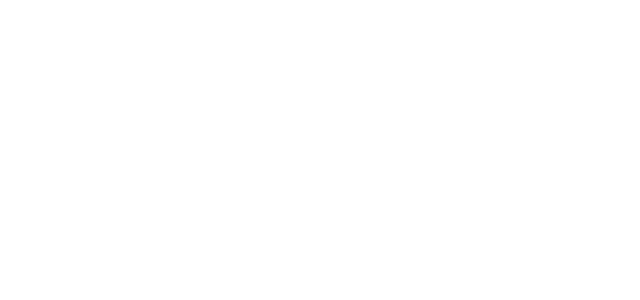
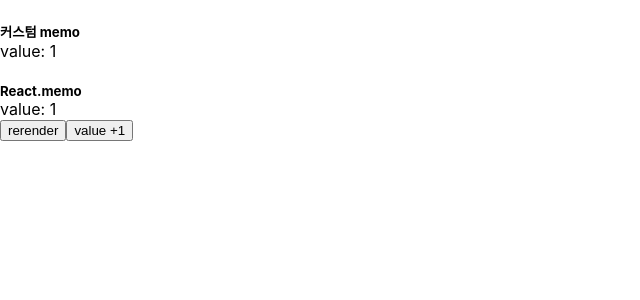
Before and after one commit to czmcm5/react-study, a React (Create React App) app: page /custom-memo in a window 1280 px wide. Before the commit this address had no page. Shown: the top 300 px of the page, without its empty margins (0-640 px from the left). Built offline with nearby package versions, Linux system fonts and the light colour scheme.

Commit message:
1/19(월) 커스텀 React.memo 구현

```diff
--- a/src/App.tsx
+++ b/src/App.tsx
@@ -4,6 +4,7 @@
 import Infinite_scroll from "./page/infinite-scroll";
 import Custom_useMemo from "./page/custom-useMemo";
 import Custom_useCallback from "./page/custom-useCallback";
+import Custom_memo from "./page/custom-memo";
 
 function App() {
   return (
@@ -13,6 +14,7 @@
       <Route path="/custom-ref" element={<Custom_ref />} />
       <Route path="/custom-useMemo" element={<Custom_useMemo />} />
       <Route path="/custom-useCallback" element={<Custom_useCallback />} />
+      <Route path="/custom-memo" element={<Custom_memo />} />
     </Routes>
   );
 }
--- a/src/page/Home.tsx
+++ b/src/page/Home.tsx
@@ -18,6 +18,7 @@
   const go_ref_test = () => Navigate("/custom-ref");
   const go_useMemo_test = () => Navigate("/custom-useMemo");
   const go_useCallback_test = () => Navigate("/custom-useCallback");
+  const go_memo_test = () => Navigate("/custom-memo");
 
   return (
     <Menu>
@@ -26,6 +27,7 @@
         <li onClick={go_ref_test}>커스텀 ref</li>
         <li onClick={go_useMemo_test}>커스텀 useMemo</li>
         <li onClick={go_useCallback_test}>커스텀 useCallback</li>
+        <li onClick={go_memo_test}>커스텀 React.memo</li>
       </ul>
     </Menu>
   );
--- /dev/null
+++ b/src/page/custom-memo.tsx
@@ -0,0 +1,66 @@
+import React, { ComponentType, useRef, useState } from "react";
+import { shallowEquals } from "./custom-useMemo";
+
+function Mymemo<P extends object>(
+  Component: ComponentType<P>,
+  _equals = shallowEquals
+) {
+  const MemoComponent = (props: P) => {
+    const preProps = useRef<P | null>(null);
+    // const preComponent = useRef<ComponentType<P>>는 왜 안됬던걸까?
+    // useRef<ComponentType<P>> : 컴포넌트 자체(즉, ComponentType<P>)를 저장하려는 의도
+    // useRef<JSX.Element> : 컴포넌트가 반환하는 JSX 요소를 저장하려는 의도
+    // preComponent는 "컴포넌트 함수 자체"를 저장하는 것으로, 렌더링 추적 불가
+    const preRender = useRef<JSX.Element | null>(null);
+
+    // props 변화 감지
+    if (!preProps.current || !_equals(preProps.current, props)) {
+      preProps.current = props;
+      preRender.current = <Component {...props} />;
+      // <Component ... /> 형태로 저장을 못할 때가 있다. 그럴땐
+      // preRender.current = React.createElement(Component, props);
+    }
+    // props 변화 없음
+    return preRender.current;
+  };
+  return MemoComponent;
+}
+
+// 커스텀 memo
+const TestComponent = Mymemo(({ value, ...props }: { value: number }) => {
+  console.log("커스텀 memo 랜더링");
+  return (
+    <div data-testid="test-component" {...props}>
+      <h5 style={{ marginBottom: 0 }}>커스텀 memo</h5>
+      value: {JSON.stringify(value)}
+    </div>
+  );
+});
+
+// 정답
+const AnswerComponent = React.memo(({ value, ...props }: { value: number }) => {
+  console.log("React.memo 랜더링");
+  return (
+    <div data-testid="test-component" {...props}>
+      <h5 style={{ marginBottom: 0 }}>React.memo</h5>
+      value: {JSON.stringify(value)}
+    </div>
+  );
+});
+
+const Custom_memo = () => {
+  const [value, setValue] = useState(1);
+  const [, rerender] = useState({});
+
+  return (
+    <div>
+      <TestComponent value={value} />
+      <AnswerComponent value={value} />
+
+      <button onClick={() => rerender({})}>rerender</button>
+      <button onClick={() => setValue((pre) => pre + 1)}>value +1</button>
+    </div>
+  );
+};
+
+export default Custom_memo;
--- a/src/page/custom-useMemo.tsx
+++ b/src/page/custom-useMemo.tsx
@@ -84,7 +84,7 @@
 export default Custom_useMemo;
 
 // 얕은 비교
-function shallowEquals<T>(objA: T, objB: T): boolean {
+export function shallowEquals<T>(objA: T, objB: T): boolean {
   if (objA === objB) return true;
 
   if (Array.isArray(objA) && Array.isArray(objB)) {
```
